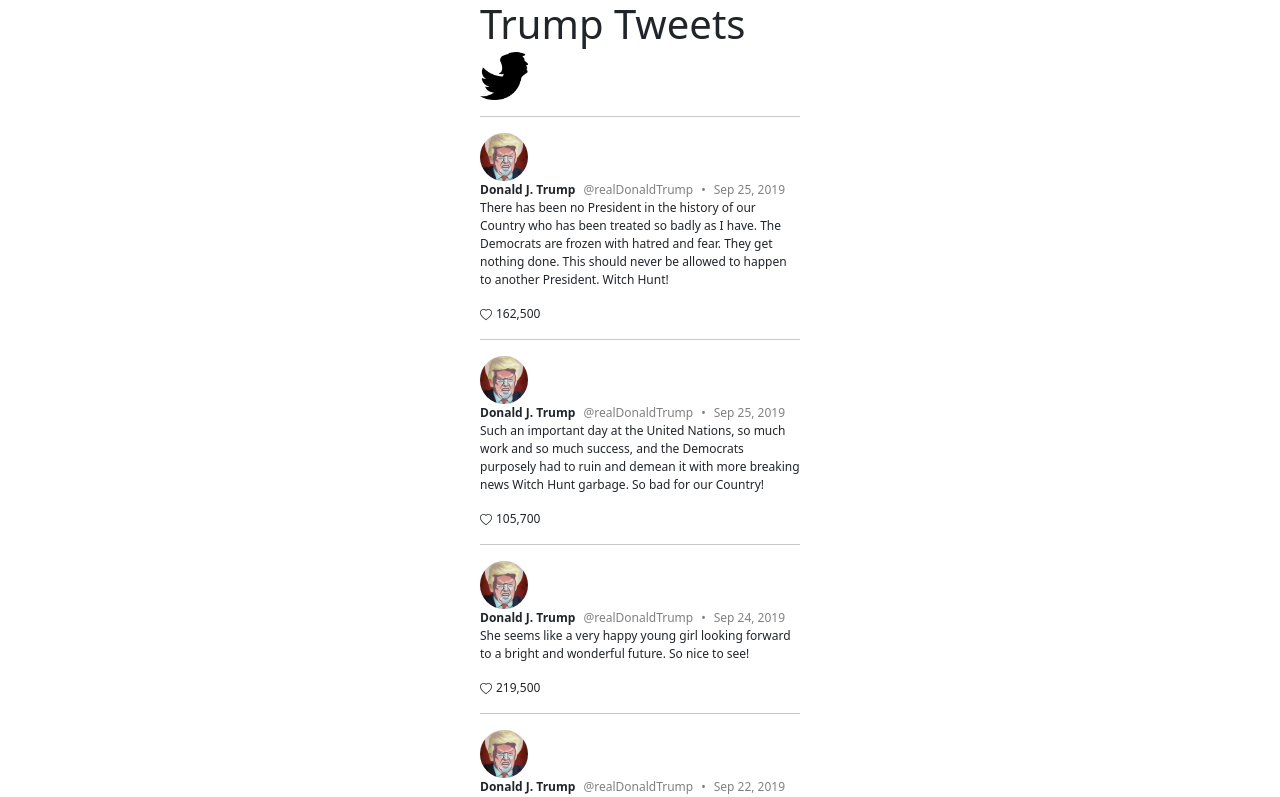
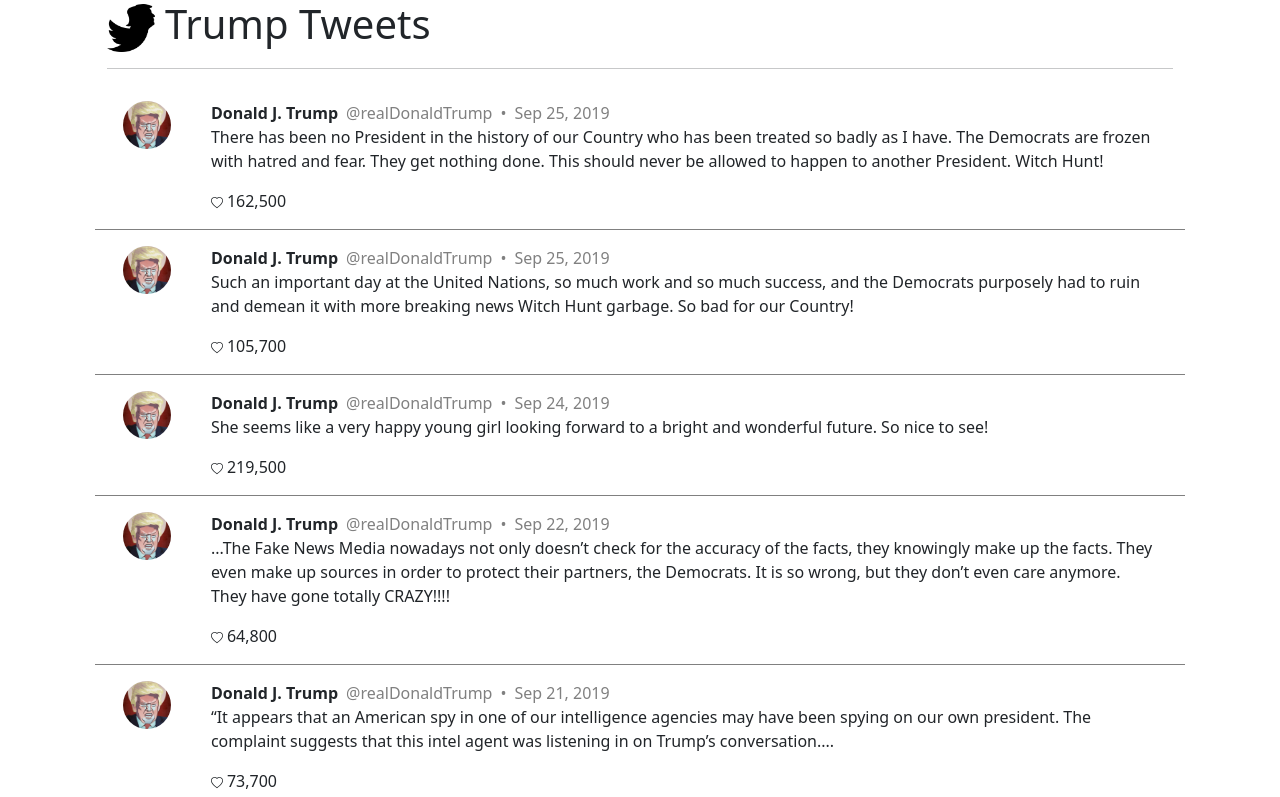
Before and after one commit to T1NK0/TrumpTweets, an Angular app: page / in a window 1280 px wide. Shown: the top 797 px of the page. Built offline with nearby package versions, Linux system fonts and the light colour scheme.

Commit message:
fixed image location

```diff
--- a/src/app/app.component.html
+++ b/src/app/app.component.html
@@ -1,6 +1,6 @@
 <div class="d-flex justify-content-center">
-  <div class="col-lg-3">
-    <h1>Trump Tweets <img src="assets/images/donald-trump-g6d053b54d_1280.png" class="logo"></h1>
+  <div class="col-sm-12 col-md-10 col-lg-10">
+    <h1><img src="assets/images/donald-trump-g6d053b54d_1280.png" class="logo"> Trump Tweets</h1>
     <hr>
     <app-data-from-json></app-data-from-json>
   </div>
--- a/src/app/data-from-json/data-from-json.component.css
+++ b/src/app/data-from-json/data-from-json.component.css
@@ -6,12 +6,6 @@
 .profile-picture-frame {
     width:48px;
     height:48px;
-}
-
-.post {
-    width:100%;
-    height:100%;
-    font-size:12px;
 }
 
 .post-header-info {
@@ -39,3 +33,8 @@
 .tweet-date {
     color:gray
 }
+
+.tweet-container{
+    border-bottom: 1px solid gray;
+    padding: 1rem;
+}
--- a/src/app/data-from-json/data-from-json.component.html
+++ b/src/app/data-from-json/data-from-json.component.html
@@ -1,10 +1,12 @@
 
     <div class="tweet-feed" *ngFor="let tweet of tweets">
-        <div class="tweet-container">
+        <div class="tweet-container row">
+          <div style="float:left;" class="col-2 col-sm-1 col-md-1 col-lg-1">
             <div class="profile-picture-frame">
                 <img src="{{profilePicture}}" class="rounded-circle profile-picture">
             </div>
-            <div class="post">
+          </div>
+            <div class="post col-10 col-sm-11 col-md-11 col-lg-11" style="float:right;">
               <div class="post-heading col-lg-12">
                 <p class="post-heading-text user-name">{{userName}}</p>
                 <p class="post-heading-text user-handle">{{userHandle}}</p>
@@ -21,6 +23,5 @@
                   <p class="post-likes-inline">{{tweet.likes|number}}</p>
                 </div>
             </div>
-            <hr/>
         </div>
     </div>
```
